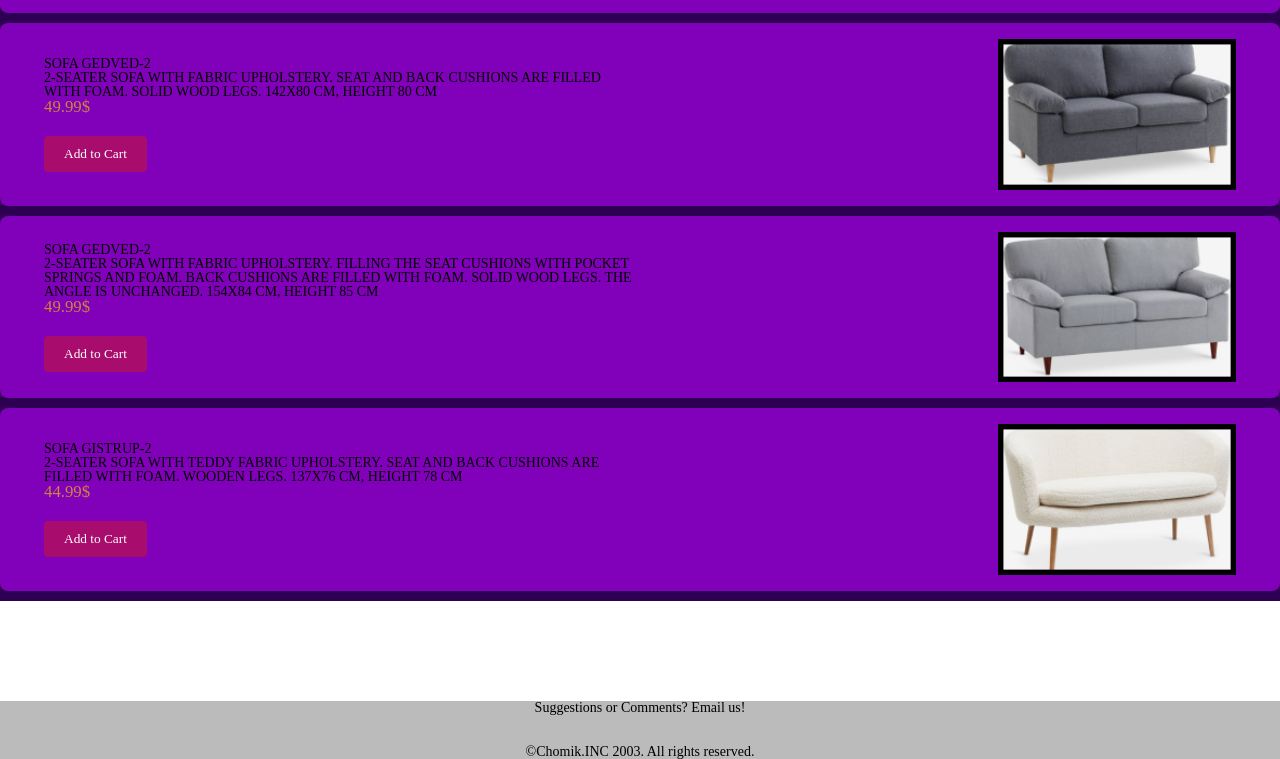
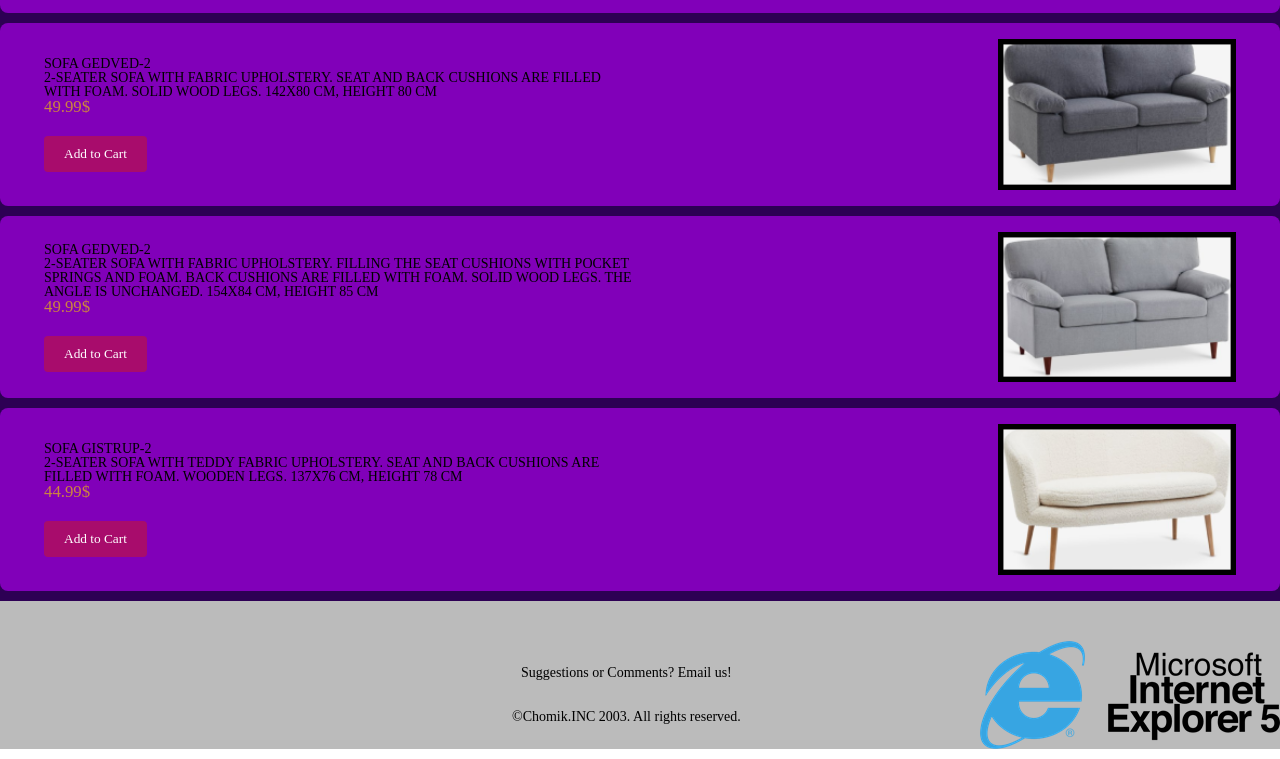
Before and after one commit to levchukt/damyr_final, a plain HTML site: page index.html in a window 1280 px wide. Shown: the part 1397-2156 px from the top of the page. Drawn offline with Linux system fonts and the light colour scheme; a web font is replaced by a local one.

Commit message:
Add files via upload

```diff
--- a/index.html
+++ b/index.html
@@ -49,8 +49,10 @@
         </div>
     </main>
     <footer>
-        <p style="margin-bottom: 30px;">Suggestions or Comments? Email us!</p>
-        <p>©Chomik.INC 2003. All rights reserved.</p>
+        <div> <p style="margin-bottom: 30px;">Suggestions or Comments? Email us!</p>
+        <p>©Chomik.INC 2003. All rights reserved.</p></div>
+
+        <a href="" class="footer"><img src="img/internet.png" ></a>
     </footer>
     <script src="script.js"></script>
 </body>
--- a/style.css
+++ b/style.css
@@ -309,7 +309,7 @@ header{
     display: flex;
     flex-direction: column;
     align-items: center;
-    padding: 50px 0;
+    padding: 0 0;
 }
 
 .last_title{
@@ -377,6 +377,12 @@ header{
 
 footer{
     background-color: #bbb;
+    padding-top: 40px;
+    position: relative;
+    display: flex;
+    justify-content: space-between;
+    align-items: center;
+    padding-left: 40%;
 }
 
 footer p{
```
Also changed, not shown: img/internet.png (added).
